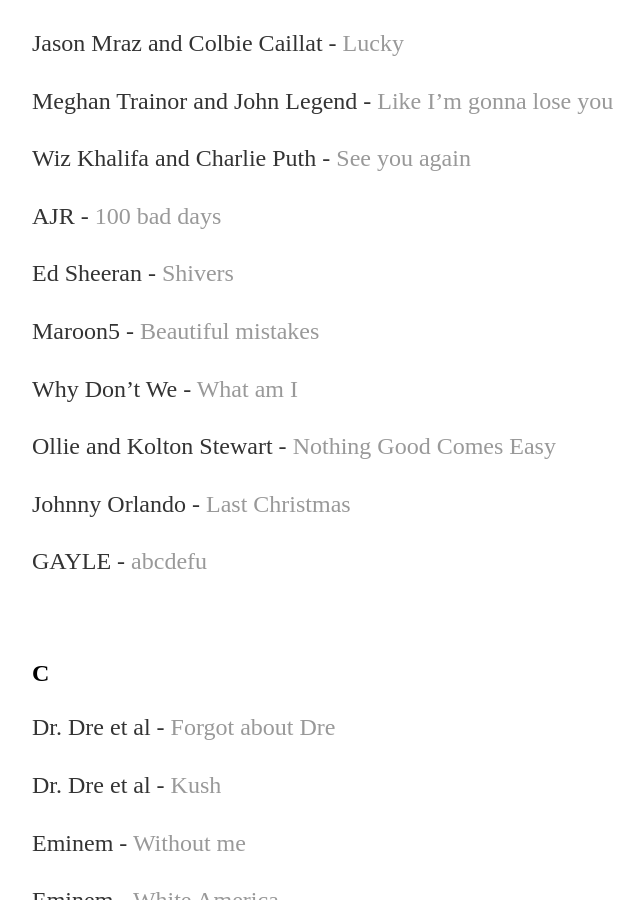
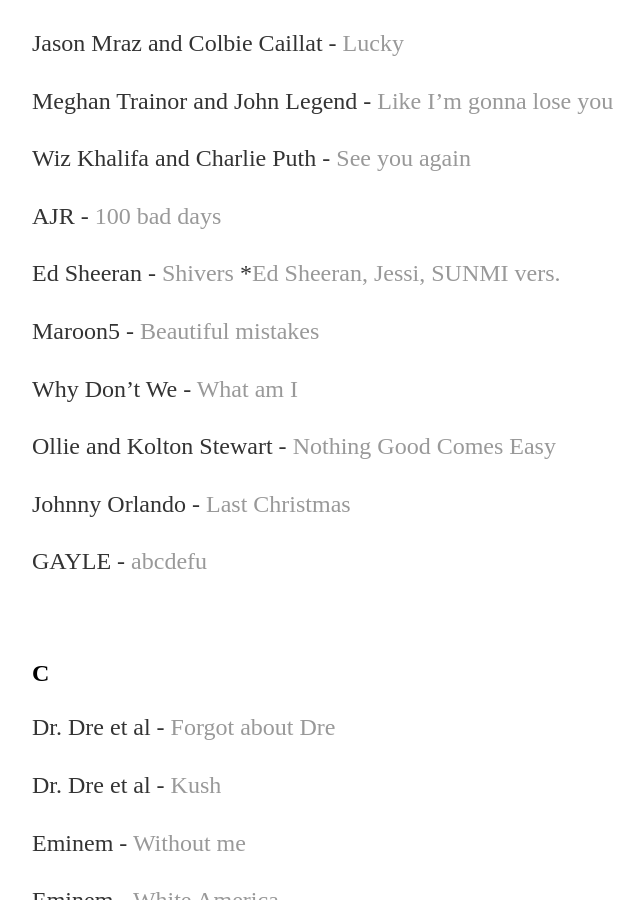
Before and after one commit to yjkweon24/yjkweon24.github.io, a Jekyll site: the page built from _posts/2018-10-23-songs-that-i-love.md, in a window 1280 px wide and 900 px high, scrolled down 10499 px. Shown: the whole window, without its empty margins (160-804 px from the left). Built offline with Jekyll 4.4.1, drawn with Linux system fonts in a browser that asks for light colours.

Commit message:
Update 2018-10-23-songs-that-i-love.md

```diff
--- a/_posts/2018-10-23-songs-that-i-love.md
+++ b/_posts/2018-10-23-songs-that-i-love.md
@@ -364,6 +364,7 @@
 AJR - [100 bad days](https://www.youtube.com/watch?v=2c4dB52ehAE&ab_channel=AJR)
 
 Ed Sheeran - [Shivers](https://www.youtube.com/watch?v=TQGkZ5oGmuw&ab_channel=EdSheeran)
+*[Ed Sheeran, Jessi, SUNMI vers.](https://www.youtube.com/watch?v=ec4Y1c62LFM)
 
 Maroon5 - [Beautiful mistakes](https://www.youtube.com/watch?v=BSzSn-PRdtI)
 
```
